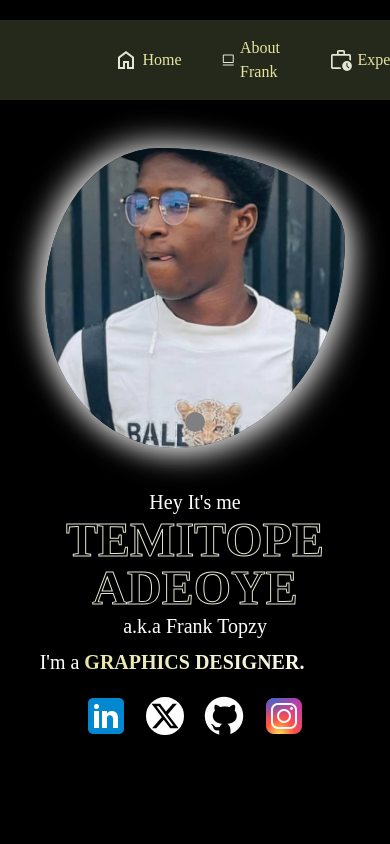
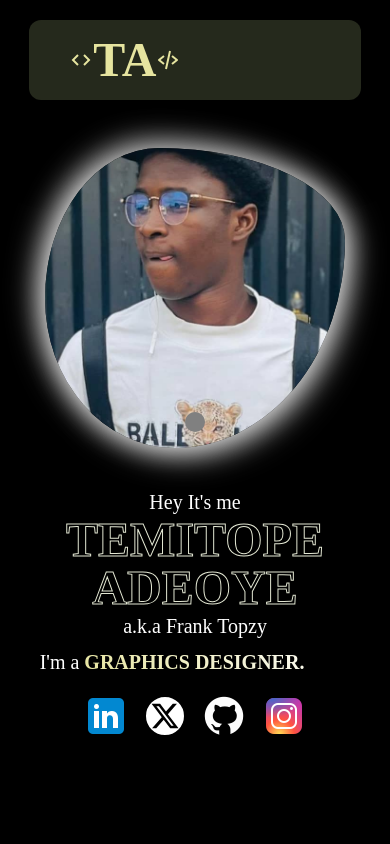
Before and after one commit to FrankTopzy/My-Portfolio, a React (Vite) app in the folder frontend/: page / in a window 390 px wide. Shown: the top 844 px of the page. Built offline with nearby package versions, Linux system fonts and the light colour scheme.

Commit message:
I made the navbar responsive.

```diff
--- a/frontend/src/components/Navbar/navbar.module.css
+++ b/frontend/src/components/Navbar/navbar.module.css
@@ -4,3 +4,31 @@
   font-family: 'Roboto', !important;
   font-weight: 200;
 }
+
+.rNav {
+  display: none;
+}
+
+@media (max-width: 850px) {
+  .navbar {
+    display: none;
+  }
+
+  .rNav {
+    display: flex;
+  }
+
+  .navMenu {
+    display: block;
+  }
+
+  .header {
+    width: 80%;
+  }
+}
+
+@media (max-width: 550px) {
+  .header {
+    width: 85%;
+  }
+}
```
